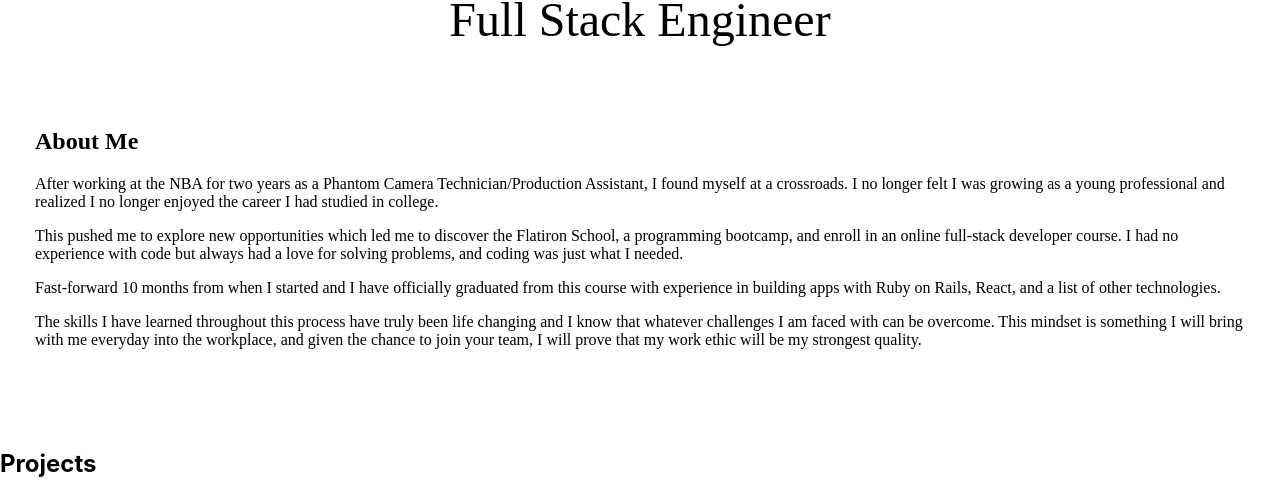
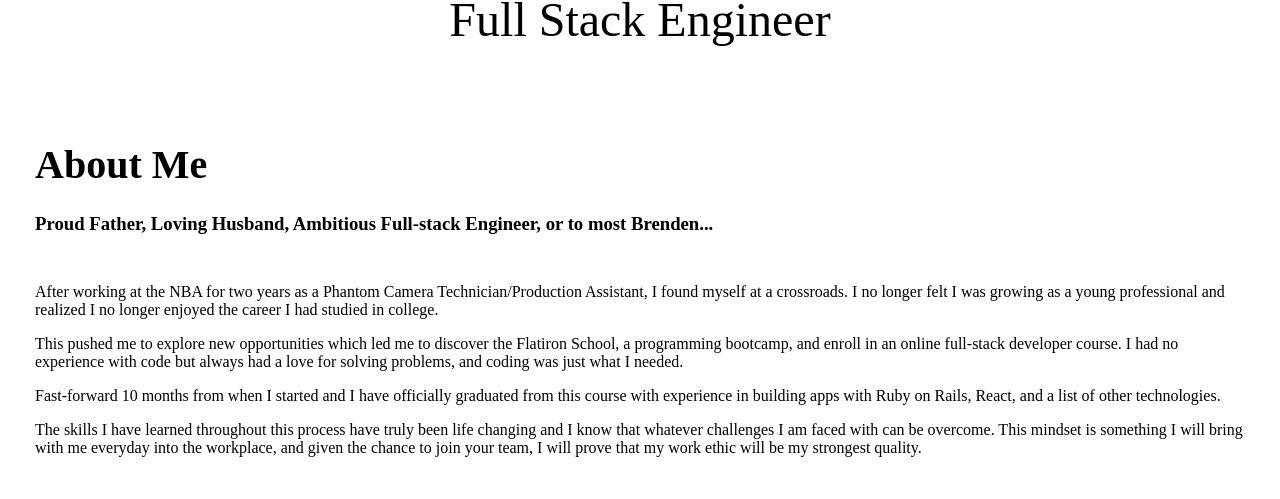
Before and after one commit to bthornton505/bt-personal-site, a React (Create React App) app in the folder bt-site/: page / in a window 1280 px wide. Shown: the part 1093-1592 px from the top of the page. Built offline with nearby package versions, Linux system fonts and the light colour scheme.

Commit message:
added new classes to headings

```diff
--- a/bt-site/src/components/About.js
+++ b/bt-site/src/components/About.js
@@ -1,12 +1,17 @@
 import React from 'react'
+import { Container, Row, Col } from 'react-bootstrap'
 
 const About = () => {
 
   return(
     <section id="about">
-      <div id="about-container">
-        <h2>About Me</h2>
-
+      <Container id="about-container">
+        <h2 className="about-title">About Me</h2>
+        <Row>
+          <Col>
+            <h3 className="about-caption">
+              Proud Father, Loving Husband, Ambitious Full-stack Engineer, or to most Brenden...
+            </h3>
             <p>
               After working at the NBA for two years as a Phantom Camera Technician/Production Assistant,
               I found myself at a crossroads. I no longer felt I was growing as a young professional
@@ -27,8 +32,10 @@ const About = () => {
               This mindset is something I will bring with me everyday into the workplace,
               and given the chance to join your team, I will prove that my work ethic will be my strongest quality.
             </p>
+          </Col>
+        </Row>
 
-      </div>
+      </Container>
     </section>
   )
 }
```
Lines whose indentation alone changed are shown as unchanged.
